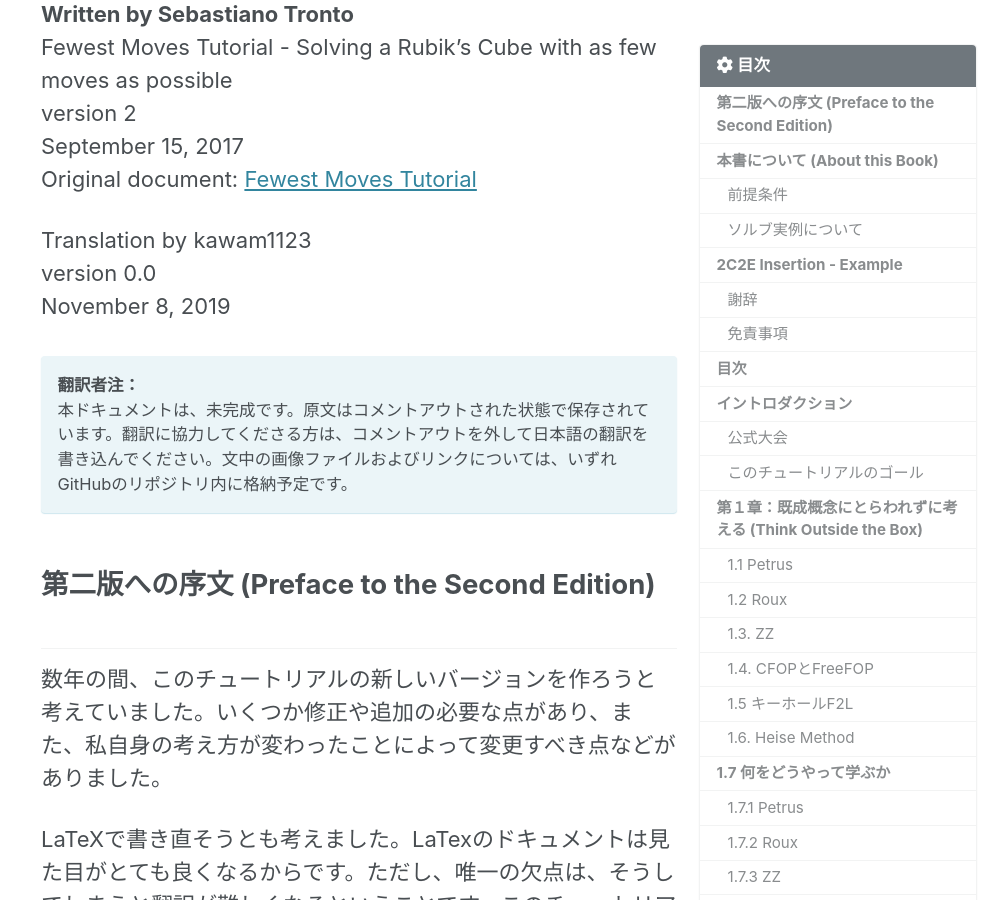
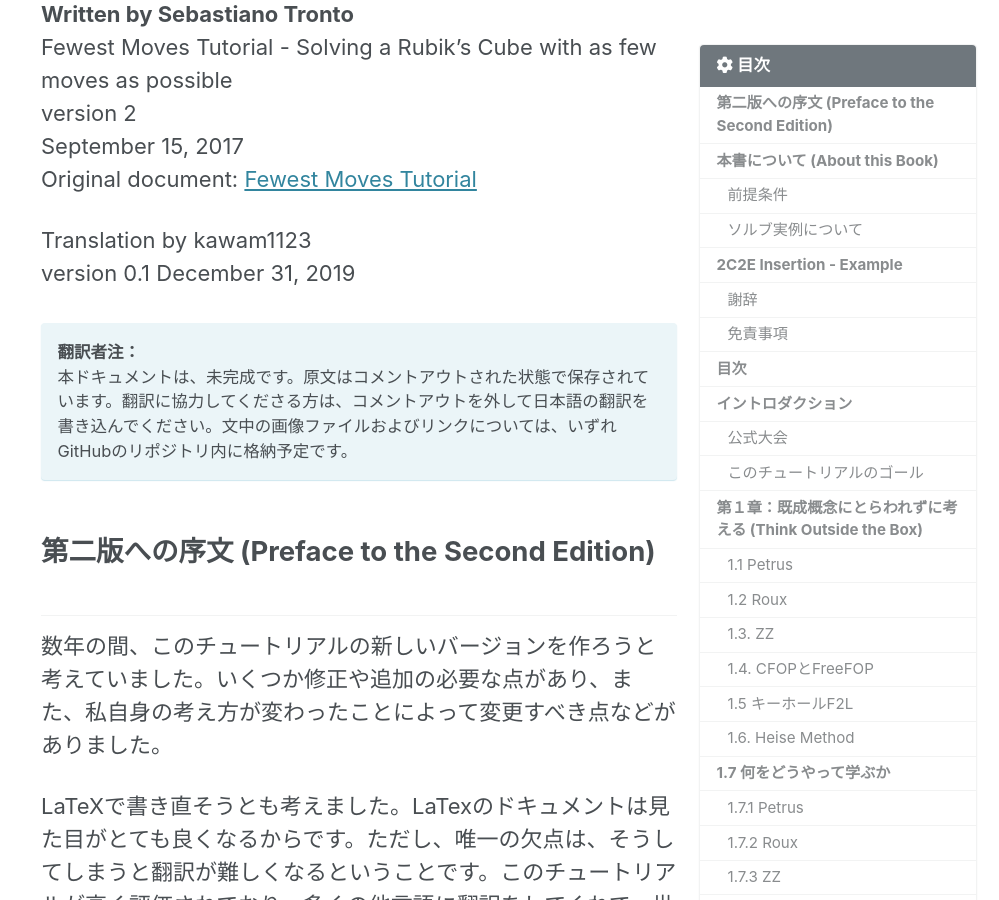
Before and after one commit to kawam1123/translation, a Jekyll site: the page built from _pages/FMC-tutorial.md, in a window 1280 px wide and 900 px high, scrolled down 820 px. Shown: the whole window, without its empty margins (281-1280 px from the left). Built offline with Jekyll 4.4.1, drawn with Linux system fonts in a browser that asks for light colours; cached includes are drawn as plain includes; nearby versions of some CDN libraries.

Commit message:
日付を修正

```diff
--- a/_pages/FMC-tutorial.md
+++ b/_pages/FMC-tutorial.md
@@ -31,8 +31,8 @@
 Original document: [Fewest Moves Tutorial](https://fmcsolves.cubing.net/fmc_tutorial_ENG.pdf)
 
 Translation by kawam1123
-version 0.0
-November 8, 2019
+version 0.1
+December 31, 2019
 
 
 **翻訳者注：**
```
